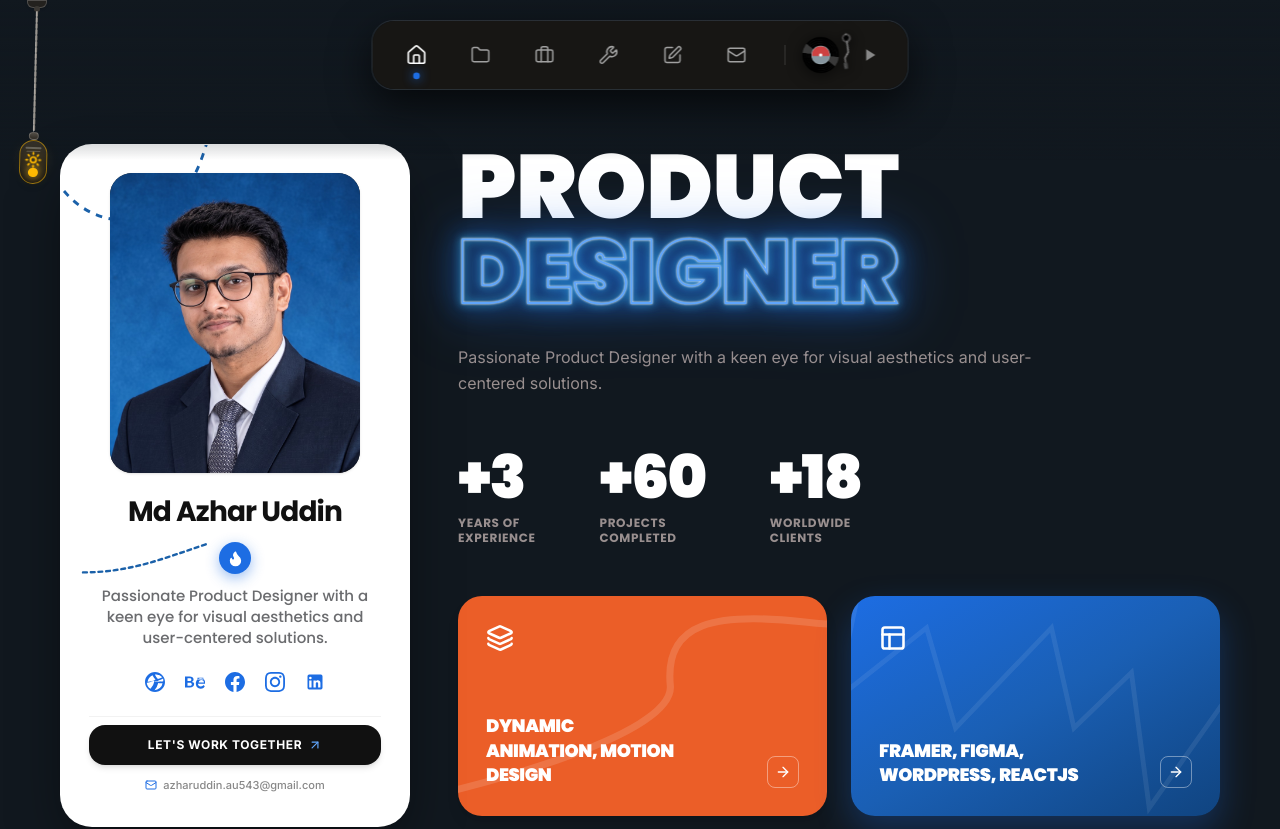
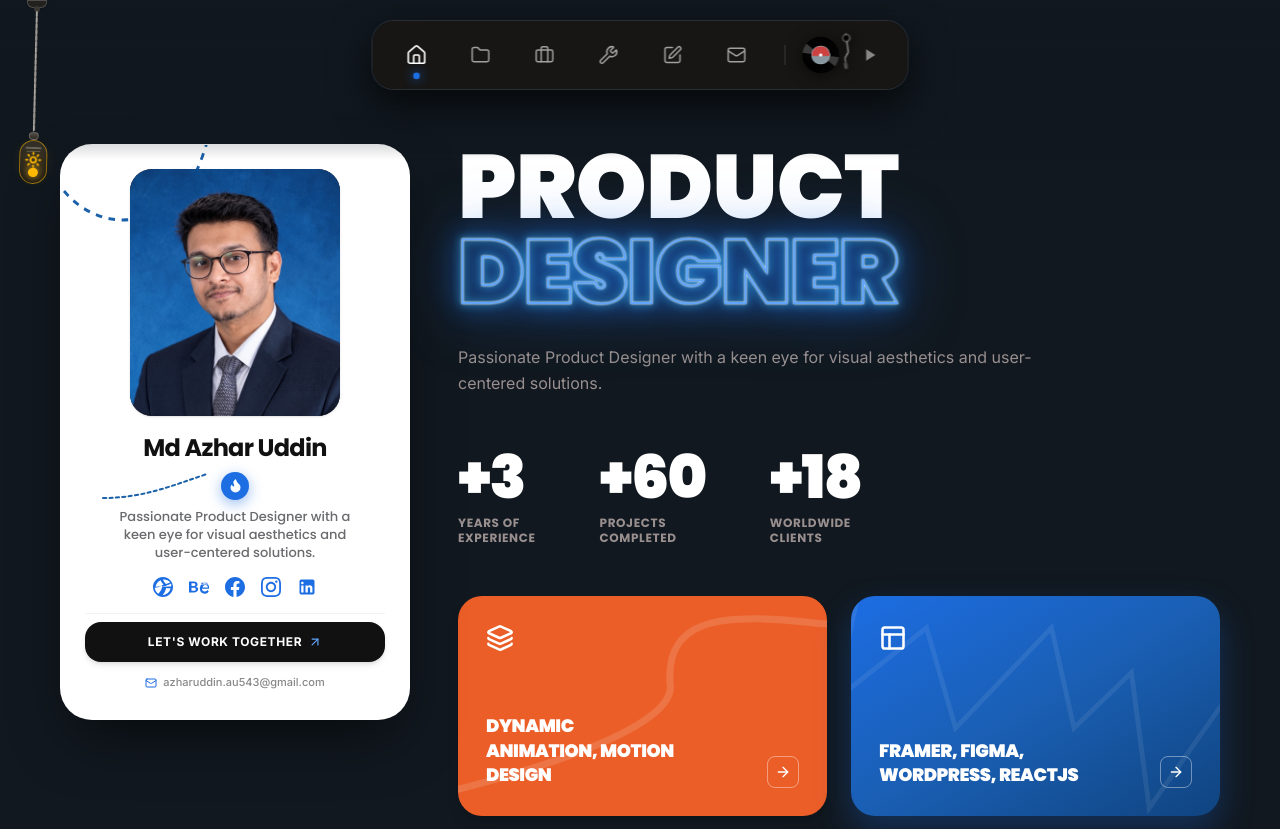
Before and after one commit to azharuddinak47/azhar-uddin-portfolio, a Next.js app: page / in a window 1280 px wide. Shown: the top 829 px of the page. Built offline with nearby package versions, Linux system fonts and the light colour scheme.

Commit message:
Calibrate sidebar proportions and viewport centering so sections never collide on scroll

```diff
--- a/src/components/layout/SidebarProfileCard.tsx
+++ b/src/components/layout/SidebarProfileCard.tsx
@@ -43,12 +43,12 @@ export const SidebarProfileCard = ({ onOpenEditModal }: { onOpenEditModal?: () =
   const cardDescription = profile.subHeadline || 'A Product Designer who has crafted intuitive and impactful digital solutions.';
 
   return (
-    <aside className="w-full lg:w-[350px] shrink-0 static lg:sticky lg:top-28 lg:self-start z-20">
+    <aside className="w-full lg:w-[350px] shrink-0 static lg:sticky lg:top-24 lg:self-start z-20">
       <motion.div
         initial={{ opacity: 0, y: 25 }}
         animate={{ opacity: 1, y: 0 }}
         transition={{ duration: 0.6, ease: [0.16, 1, 0.3, 1] }}
-        className="rounded-[28px] sm:rounded-[32px] bg-white text-[#111111] p-5 sm:p-7 shadow-[0_25px_60px_-15px_rgba(0,0,0,0.6)] flex flex-col items-center relative overflow-hidden group border border-white/20 transition-all duration-300"
+        className="rounded-[28px] sm:rounded-[32px] bg-white text-[#111111] p-5 sm:p-6 shadow-[0_25px_60px_-15px_rgba(0,0,0,0.6)] flex flex-col items-center relative overflow-hidden group border border-white/20 transition-all duration-300"
       >
         {/* Top-Left Decorative Dashed Arc */}
         <div className="absolute -top-3 -left-3 w-40 h-24 pointer-events-none z-0">
@@ -58,7 +58,7 @@ export const SidebarProfileCard = ({ onOpenEditModal }: { onOpenEditModal?: () =
         </div>
 
         {/* Top: Portrait Image in Styled Rounded Frame */}
-        <div className="relative w-full max-w-[250px] aspect-[4/4.8] rounded-[22px] overflow-hidden bg-[#181716] shadow-sm mb-5 z-10 group/img">
+        <div className="relative w-full max-w-[210px] aspect-[4/4.7] rounded-[22px] overflow-hidden bg-[#181716] shadow-sm mb-4 z-10 group/img">
           <img
             src={profile.avatarUrl || '/assets/avatar.jpg'}
             alt={profile.name}
@@ -69,15 +69,15 @@ export const SidebarProfileCard = ({ onOpenEditModal }: { onOpenEditModal?: () =
         {/* Name matching Sawad typography */}
         <h2
           style={{ color: '#111111' }}
-          className="text-2xl sm:text-[28px] font-black !text-[#111111] tracking-tight font-[family-name:var(--font-poppins)] text-center mb-3 z-10 select-text cursor-text"
+          className="text-xl sm:text-2xl font-black !text-[#111111] tracking-tight font-[family-name:var(--font-poppins)] text-center mb-2 z-10 select-text cursor-text"
         >
           {profile.name?.trim() || 'Md Azhar Uddin'}
         </h2>
 
         {/* Sparkle/Flame Badge and Connecting Dashed Arc */}
-        <div className="relative flex items-center justify-center w-full mb-3 z-10 pointer-events-none">
+        <div className="relative flex items-center justify-center w-full mb-2 z-10 pointer-events-none">
           {/* Dashed blue arc leading from the left edge to the badge */}
-          <div className="absolute right-[50%] mr-4 w-32 h-12 pointer-events-none">
+          <div className="absolute right-[50%] mr-4 w-28 h-10 pointer-events-none">
             <svg viewBox="0 0 120 50" className="w-full h-full overflow-visible">
               <path
                 d="M -15,40 C 35,40 70,25 115,10"
@@ -91,21 +91,21 @@ export const SidebarProfileCard = ({ onOpenEditModal }: { onOpenEditModal?: () =
           </div>
 
           {/* Badge */}
-          <div className="w-8 h-8 rounded-full bg-[#1d6de3] text-white flex items-center justify-center shadow-[0_4px_14px_rgba(29,109,227,0.45)] relative z-10 transition-transform duration-300 hover:scale-110 pointer-events-auto">
-            <Flame size={17} className="fill-white text-white" />
+          <div className="w-7 h-7 rounded-full bg-[#1d6de3] text-white flex items-center justify-center shadow-[0_4px_14px_rgba(29,109,227,0.45)] relative z-10 transition-transform duration-300 hover:scale-110 pointer-events-auto">
+            <Flame size={15} className="fill-white text-white" />
           </div>
         </div>
 
         {/* Short Subtitle / Bio matching Sawad */}
         <p
           style={{ color: '#6a6b6e' }}
-          className="text-sm sm:text-[15px] font-medium !text-[#6a6b6e] text-center leading-snug max-w-[270px] mb-6 z-10 font-[family-name:var(--font-poppins)] select-text cursor-text"
+          className="text-xs sm:text-[13px] font-medium !text-[#6a6b6e] text-center leading-snug max-w-[260px] mb-4 z-10 font-[family-name:var(--font-poppins)] select-text cursor-text"
         >
           {cardDescription}
         </p>
 
         {/* Social Media Row (Blue Brand Icons: Dribbble, Behance, Facebook, Instagram, LinkedIn) */}
-        <div className="flex items-center justify-center gap-4 sm:gap-5 mb-6 z-10 text-[#1d6de3]">
+        <div className="flex items-center justify-center gap-4 mb-4 z-10 text-[#1d6de3]">
           <a
             href={profile.dribbbleUrl && profile.dribbbleUrl !== 'https://dribbble.com' ? profile.dribbbleUrl : 'https://dribbble.com/azharuddin-uiux'}
             target="_blank"
```
